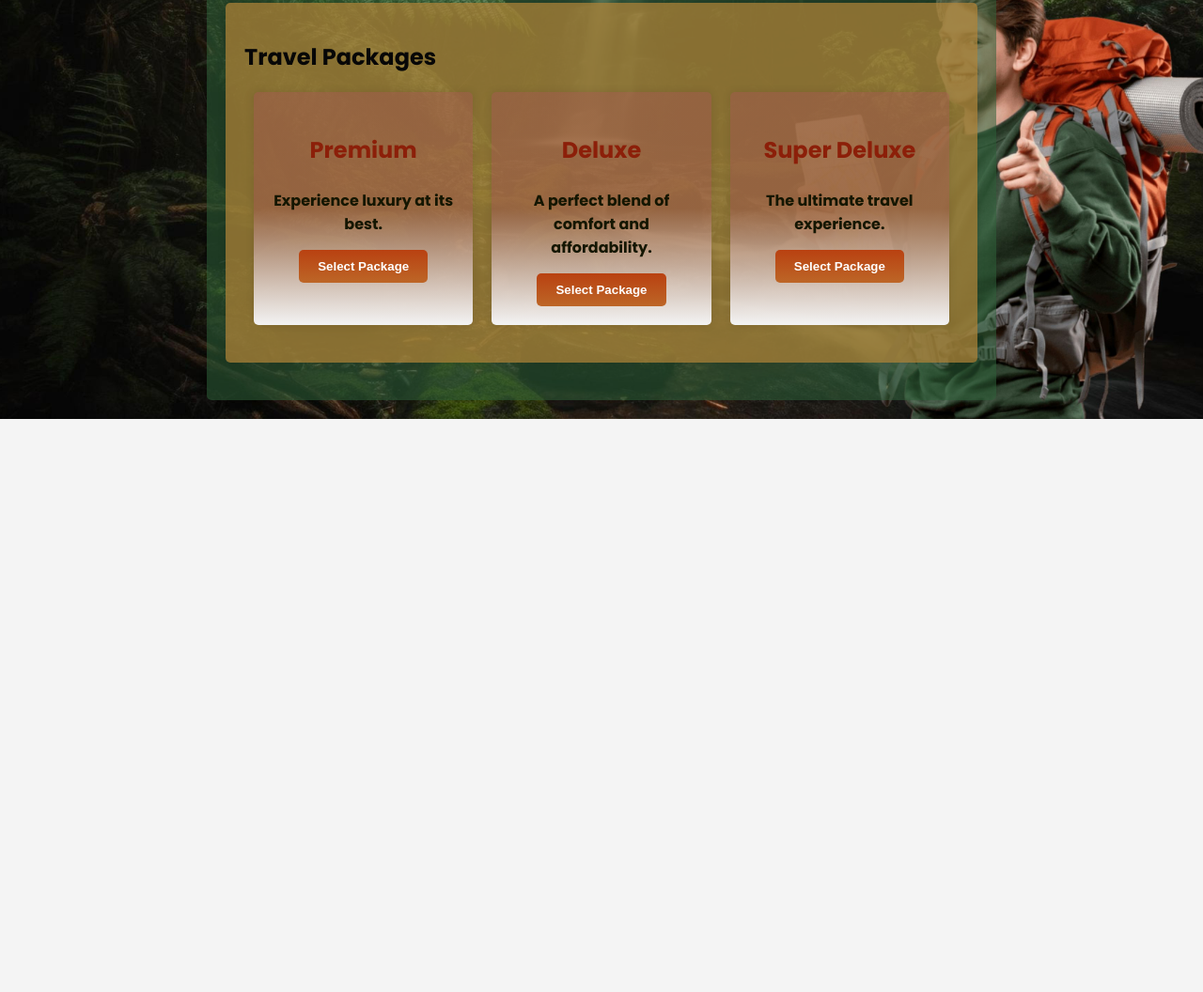
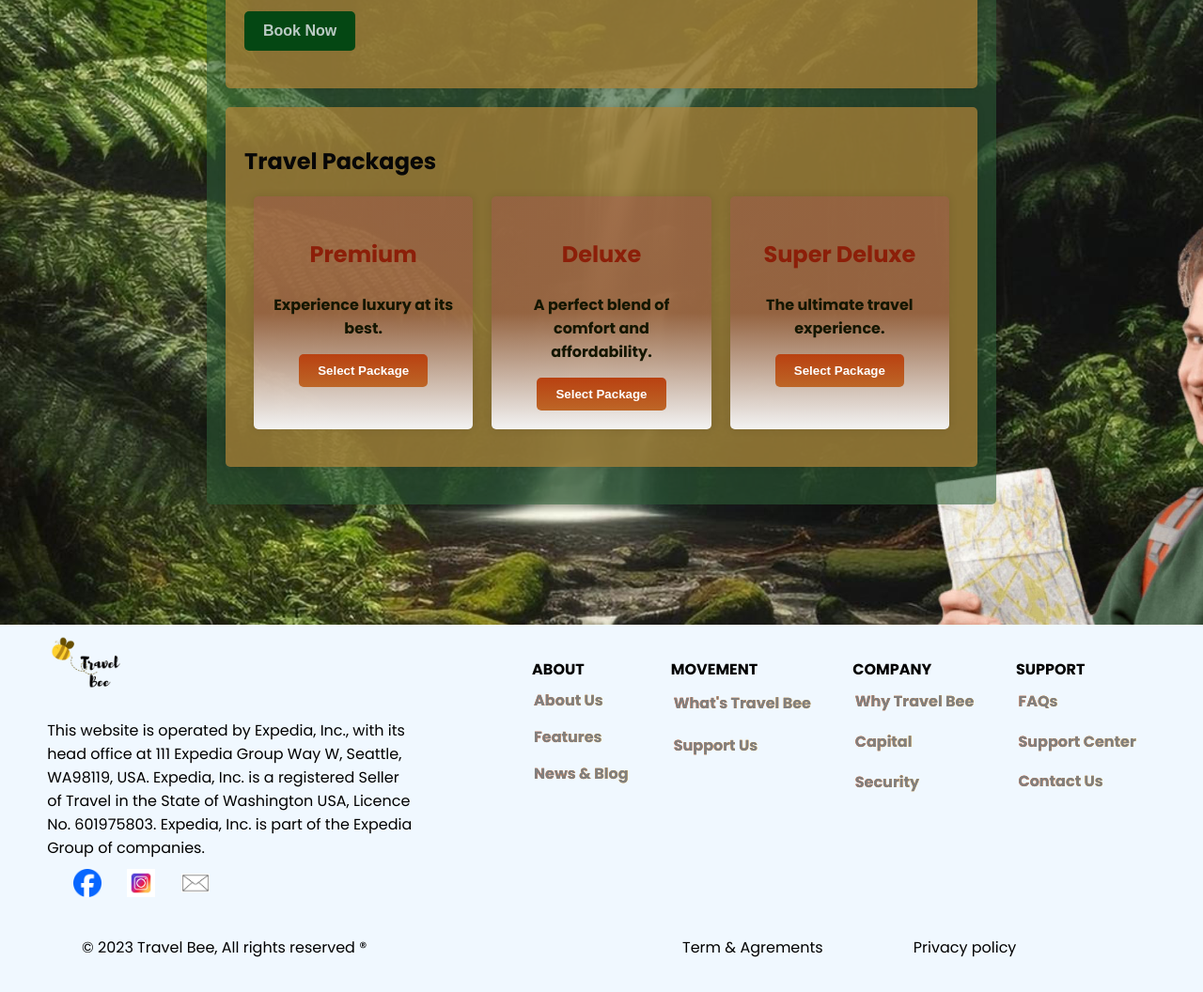
Before and after one commit to underiya/TravelBee, a plain HTML site: page services.html in a window 1280 px wide. Shown: the part 398-1454 px from the top of the page at 94% size. Before the commit the page ends 844 px from the top, so only its background shows below. Drawn offline with Linux system fonts and the light colour scheme; a web font is replaced by a local one.

Commit message:
correction

```diff
--- /dev/null
+++ b/script/footer.js
@@ -0,0 +1,48 @@
+export let footer=`<footer>
+<div>
+  <div>
+    <div>
+      <img width="100px" src="./pics/clear logo.png" alt="" />
+    </div>
+    <div>
+      This website is operated by Expedia, Inc., with its head office at 111 Expedia Group Way W, Seattle, WA98119, USA.   Expedia, Inc. is a registered Seller of Travel in the State of Washington USA, Licence No. 601975803.
+       Expedia, Inc. is part of the Expedia Group of companies.
+    </div>
+    <div class="contactlinks">
+       <a href="https://www.facebook.com/" ><img src="pics/fb.webp" alt=""></a>
+       <a href="https://www.instagram.com/"><img src="pics/insta.jpg" alt=""></a>
+       <a href="mailto: info@gmail.com"><img src="pics/mail.jpg" alt=""></a>
+    </div>
+  </div>
+  <ul>
+    ABOUT
+    <li><a href="">About Us</a></li>
+    <li><a href="">Features</a></li>
+    <li><a href="">News & Blog</a></li>
+  </ul>
+  <ul>
+    MOVEMENT
+    <li><a href="">What's Travel Bee</a></li>
+    <li><a href="">Support Us</a></li>
+  </ul>
+  <ul>
+    COMPANY
+    <li><a href="">Why Travel Bee</a></li>
+    <li><a href="">Capital</a></li>
+    <li><a href="">Security</a></li>
+  </ul>
+  <ul>
+    SUPPORT
+    <li><a href="#">FAQs</a></li>
+    <li><a href="#">Support Center</a></li>
+    <li><a href="#">Contact Us</a></li>
+  </ul>
+</div>
+</footer>
+<div id="end">
+<div>&copy 2023 Travel Bee, All rights reserved &#174</div>
+<div>
+  <div>Term & Agrements</div>
+  <div>Privacy policy</div>
+</div>
+</div>`
--- a/script/index.js
+++ b/script/index.js
@@ -1,4 +1,9 @@
 import { nav } from "./navbar.js";
+import { footer } from "./footer.js";
 
 let navbar=document.querySelector(".aboutnav")
 navbar.innerHTML=nav;
+
+
+let foot=document.querySelector("footer");
+foot.innerHTML=footer;
--- a/script/package.js
+++ b/script/package.js
@@ -1,3 +1,7 @@
+// import { nav } from "./navbar";
+// let navbar=document.querySelector(".aboutnav")
+// navbar.innerHTML=nav;
+
 // Function to fetch and display travel packages
 const packagesContainer = document.getElementById("packages-container");
 const packagesURL = "https://657c1c05394ca9e4af157453.mockapi.io/bookings/travel_packages";
--- a/script/services.js
+++ b/script/services.js
@@ -1,7 +1,13 @@
-// import { nav } from "./navbar.js";
-// let navbar=document.querySelector(".navbar");
-// navbar.innerHTML=nav;
-//taking button
+import { nav } from "./navbar.js";
+import { footer } from "./footer.js";
+let navbar=document.querySelector(".aboutnav")
+navbar.innerHTML=nav;
+
+
+let foot=document.querySelector("footer");
+foot.innerHTML=footer;
+
+// taking button
 let btn = document.getElementById("book-now-btn");
 
 //adding eventlistener on book now button
--- a/services.html
+++ b/services.html
@@ -1,27 +1,38 @@
 <!DOCTYPE html>
 <html lang="en">
-
   <head>
-    <meta charset="UTF-8">
-    <meta name="viewport" content="width=device-width, initial-scale=1.0">
-    <link rel="stylesheet" href="/style/services.css">
-    <link href="https://fonts.googleapis.com/css2?family=DM+Sans:opsz,wght@9..40,300&family=DM+Serif+Display&family=Dela+Gothic+One&family=Gabarito&family=Jost:wght@600&family=Montserrat&family=Mukta&family=Nunito+Sans:opsz,wght@6..12,200;6..12,300&family=Open+Sans:wght@300;400&family=Outfit&family=Patua+One&family=Pixelify+Sans&family=Playpen+Sans&family=Poppins:wght@300;400;500;600;700&family=Raleway:wght@300;400&display=swap" rel="stylesheet">
+    <meta charset="UTF-8" />
+    <meta name="viewport" content="width=device-width, initial-scale=1.0" />
+    <link rel="stylesheet" href="/style/services.css" />
+    <link
+      href="https://fonts.googleapis.com/css2?family=DM+Sans:opsz,wght@9..40,300&family=DM+Serif+Display&family=Dela+Gothic+One&family=Gabarito&family=Jost:wght@600&family=Montserrat&family=Mukta&family=Nunito+Sans:opsz,wght@6..12,200;6..12,300&family=Open+Sans:wght@300;400&family=Outfit&family=Patua+One&family=Pixelify+Sans&family=Playpen+Sans&family=Poppins:wght@300;400;500;600;700&family=Raleway:wght@300;400&display=swap"
+      rel="stylesheet"
+    />
     <title>Travel Services</title>
     <script type="module" src="/script/services.js"></script>
+    <link rel="stylesheet" href="./style/navbar.css" />
+    <link rel="stylesheet" href="./style/footer.css" />
+    <style>
+      footer {
+        margin-top: 10%;
+        background-color: aliceblue;
+        padding-top: 0%;
+        padding-bottom: 0%;
+      }
+    </style>
   </head>
 
   <body>
-<div class="navbar"></div>
+    <div class="aboutnav"></div>
     <header>
       <h1>Travel Bee Services</h1>
     </header>
 
     <section>
-
       <div class="flight-booking">
         <h2>Flight Bookings</h2>
         <p>Book your flights with us and enjoy a seamless travel experience.</p>
-            <button id="book-now-btn" >Book Now</button>
+        <button id="book-now-btn">Book Now</button>
         <div id="booking-form-container"></div>
       </div>
       <div class="flight-booking">
@@ -30,20 +41,34 @@
           <div class="package">
             <h3>Premium</h3>
             <p>Experience luxury at its best.</p>
-                <button class="select-package-btn" onclick="location.href='package.html';">Select Package</button>
+            <button
+              class="select-package-btn"
+              onclick="location.href='package.html';"
+            >
+              Select Package
+            </button>
           </div>
 
           <div class="package">
             <h3>Deluxe</h3>
             <p>A perfect blend of comfort and affordability.</p>
-                <button class="select-package-btn" onclick="location.href='package.html';">Select Package</button>
+            <button
+              class="select-package-btn"
+              onclick="location.href='package.html';"
+            >
+              Select Package
+            </button>
           </div>
 
           <div class="package">
             <h3>Super Deluxe</h3>
             <p>The ultimate travel experience.</p>
-<button class="select-package-btn" onclick="location.href='package.html';">Select Package</button>
-
+            <button
+              class="select-package-btn"
+              onclick="location.href='package.html';"
+            >
+              Select Package
+            </button>
           </div>
         </div>
       </div>
@@ -56,6 +81,6 @@
       </div>
     </div>
 
+    <footer></footer>
   </body>
-
 </html>
--- /dev/null
+++ b/style/footer.css
@@ -0,0 +1,68 @@
+
+footer {
+    padding: 2%;
+  }
+
+  footer div {
+    display: flex;
+  }
+  footer div a {
+    text-decoration: none;
+    white-space: nowrap;
+  }
+  footer div div {
+    display: flex;
+    flex-direction: column;
+    width: 80%;
+    align-items: start;
+  }
+  ul {
+    margin-top: 1%;
+    padding: 2%;
+    font-weight: bold;
+    list-style: none;
+
+  }
+  ul li {
+    padding: 7% 2%;
+
+  }
+  #end {
+    display: flex;
+    justify-content: space-between;
+  }
+  #end div {
+    display: flex;
+    padding: 2% 5%;
+
+    white-space: nowrap;
+    flex-direction: row;
+    align-items: center;
+    justify-content: start;
+  }
+  ul li a {
+     text-decoration: none;
+    font-weight: bold;
+    font-size: 16px;
+    background: linear-gradient(90deg, #ff4500, orange);
+    -webkit-background-clip: text;
+    color: gray;
+    transition: background-position 0.3s ease;
+  }
+
+  ul li a:hover {
+    background-position: 100%;
+  }
+
+
+  .contactlinks {
+    width: 200px;
+    margin-top: 10px;
+    display: flex;
+    flex-direction: row;
+    justify-content: space-evenly;
+    align-items: center;
+  }
+  .contactlinks img {
+    width: 30px;
+  }
```
Also changed, not shown: admin.html (+11 -3 lines), index.html (+12 -17 lines), package.html (+8 -6 lines). Lines whose indentation alone changed are shown as unchanged.
